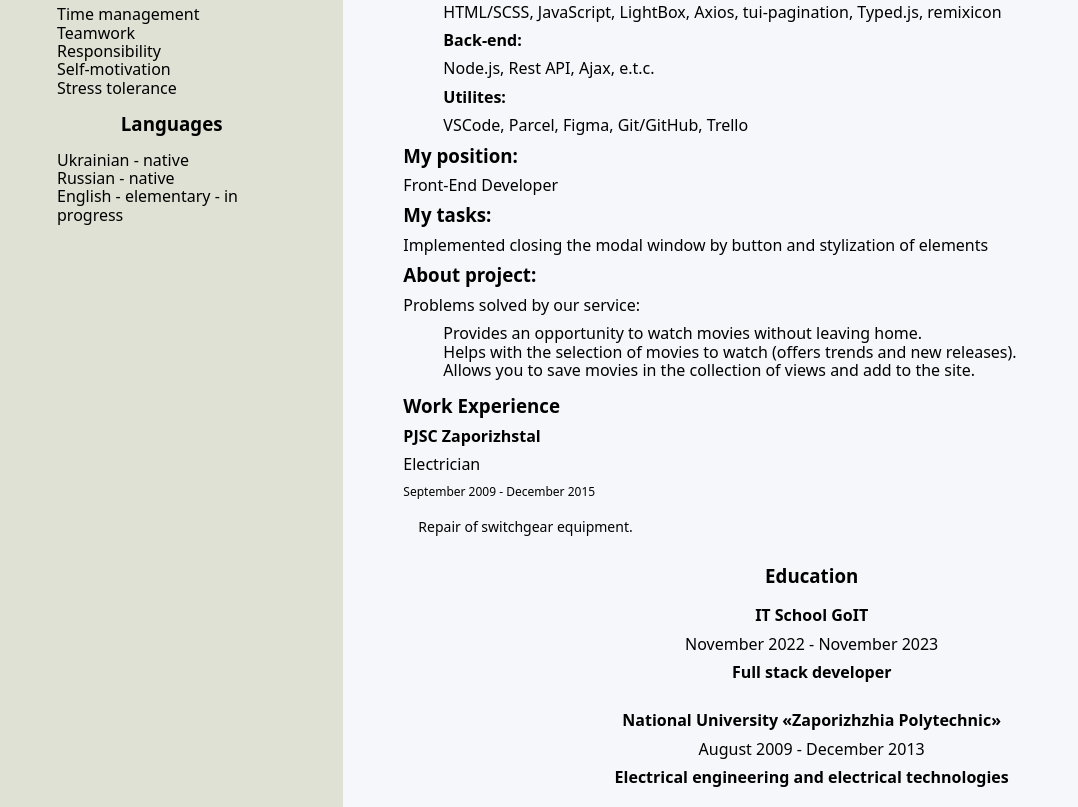
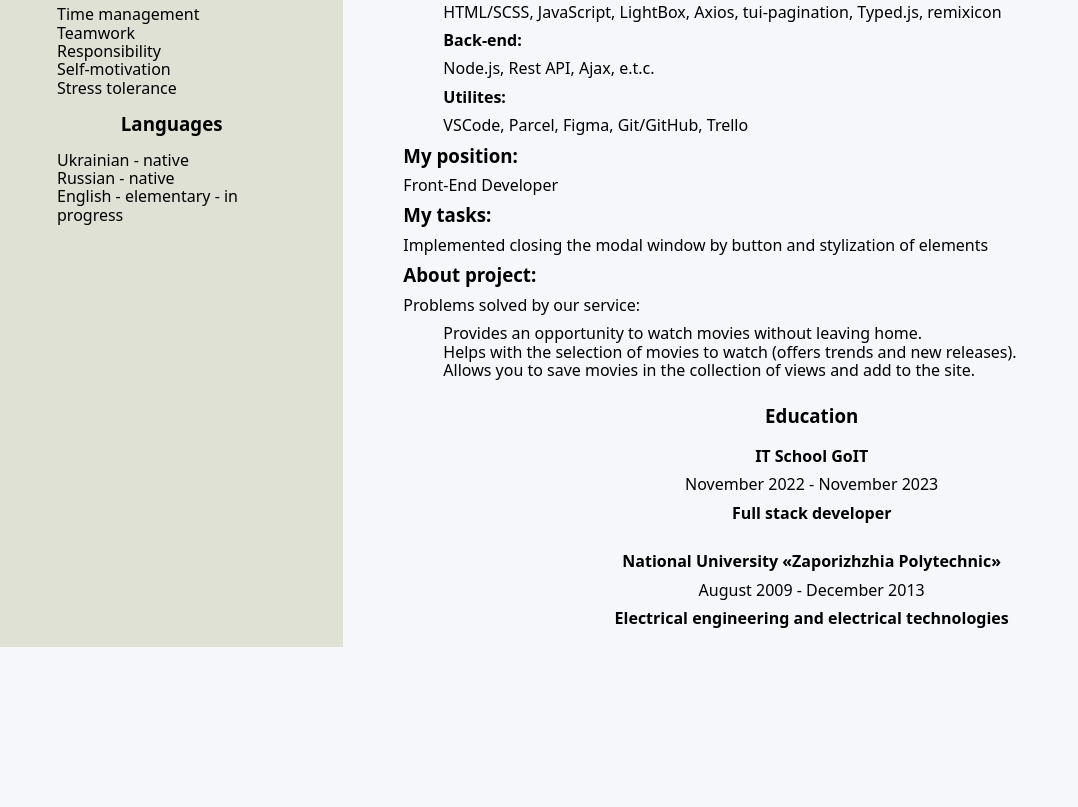
Before and after one commit to Konstantin2023/kostyantyn_prokhorchuk_front-end-developer, a plain HTML site: page index.html in a window 1280 px wide. Shown: the part 934-1741 px from the top of the page, without its empty margins (0-1078 px from the left). After the commit the page ends 1581 px from the top, so only its background shows below. Drawn offline with Linux system fonts and the light colour scheme.

Commit message:
Не суттєво.

```diff
--- a/index.html
+++ b/index.html
@@ -173,10 +173,10 @@
           </ul>
         </div>
         <!--Work-->
-        <div class="work">
-          <h3 class="work-title">Work Experience</h3>
-          <!--Company 1-->
-          <div>
+        <!-- <div class="work">
+          <h3 class="work-title">Work Experience</h3> -->
+        <!--Company 1-->
+        <!-- <div>
             <h4 class="work-position">PJSC Zaporizhstal</h4>
             <span class="organization">Electrician</span>
             <p class="period">September 2009 - December 2015</p>
@@ -184,7 +184,7 @@
               <li class="work-list-item">Repair of switchgear equipment.</li>
             </ul>
           </div>
-        </div>
+        </div> -->
         <!--Education-->
         <div class="education">
           <h3 class="education-title">Education</h3>
```
